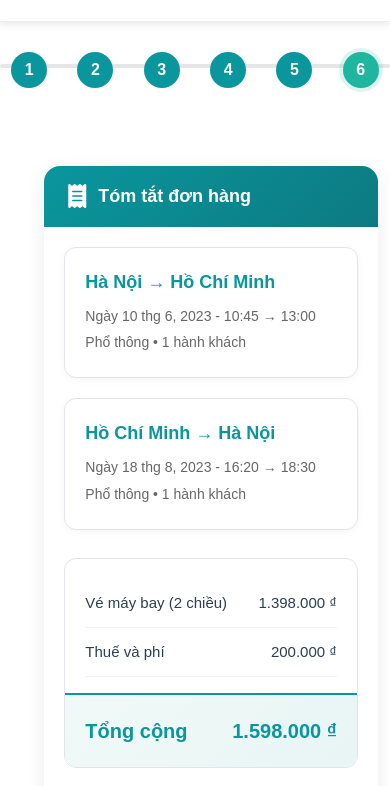
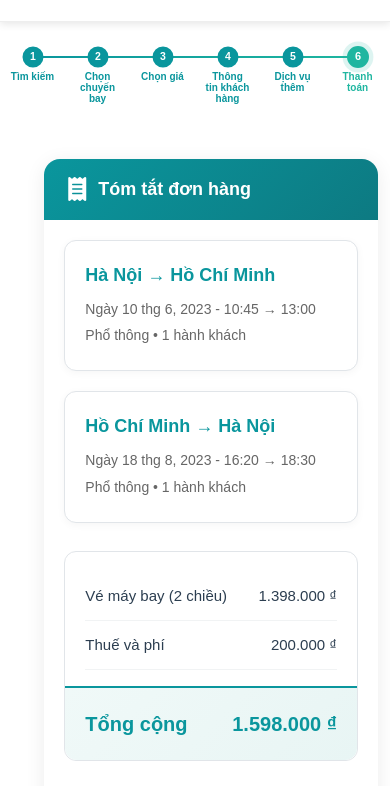
Before and after one commit to MNfine/Website-SkyPlan, a plain HTML site: page frontend/payment.html in a window 390 px wide. Shown: the part 58-844 px from the top of the page. Drawn offline with Linux system fonts and the light colour scheme.

Commit message:
frontend: update responsive for progress bar

```diff
--- a/frontend/assets/styles/payment.css
+++ b/frontend/assets/styles/payment.css
@@ -15,21 +15,33 @@ body {
 .steps {
   position: relative;
   display: flex;
-  align-items: center;
+  align-items: flex-start;
   justify-content: space-between;
-  gap: 24px;
+  gap: 0;
   padding: 10px 0 30px;
 }
 
 .steps .progress {
   position: absolute;
-  left: 0;
-  right: 0;
-  top: 22px;
+  left: 8.33%;
+  right: 8.33%;
+  top: 26px;
   height: 4px;
   background: #e6e6e6;
   border-radius: 2px;
   z-index: 1;
+}
+
+.steps .progress::before {
+  content: '';
+  position: absolute;
+  left: 0;
+  top: 0;
+  height: 100%;
+  background: linear-gradient(90deg, #0a969d 0%, #1fb6a0 100%);
+  border-radius: 2px;
+  transition: width 0.3s ease;
+  width: 100%; /* Step 6 active = 100% */
 }
 
 .step {
@@ -37,6 +49,10 @@ body {
   z-index: 2;
   text-align: center;
   flex: 1;
+  display: flex;
+  flex-direction: column;
+  align-items: center;
+  min-width: 0;
 }
 
 .step .dot {
@@ -45,25 +61,55 @@ body {
   border-radius: 50%;
   background: #cfd8dc;
   color: #fff;
-  display: inline-flex;
+  display: flex;
   align-items: center;
   justify-content: center;
   font-weight: 600;
-  margin: 0 auto 8px;
+  margin: 0 0 8px 0;
+  transition: all 0.3s ease;
+  border: 2px solid transparent;
+  font-size: 12px;
+  position: relative;
 }
 
 .step .label {
   font-size: 14px;
   color: #6b6f72;
+  font-weight: 500;
+  transition: color 0.3s ease;
 }
 
 .step.completed .dot {
   background: #0a969d;
+  border-color: #0a969d;
+  transform: scale(1.05);
+}
+
+.step.completed .label {
+  color: #0a969d;
+  font-weight: 600;
 }
 
 .step.active .dot {
   background: #1fb6a0;
+  border-color: #1fb6a0;
   box-shadow: 0 0 0 4px rgba(31, 182, 160, 0.15);
+  transform: scale(1.1);
+}
+
+.step.active .label {
+  color: #1fb6a0;
+  font-weight: 700;
+}
+
+/* Hover effects for interactive steps */
+.step:not(.active):hover .dot {
+  transform: scale(1.05);
+  cursor: pointer;
+}
+
+.step:not(.active):hover .label {
+  color: #2b2f32;
 }
 
 /* Main Content */
@@ -687,17 +733,83 @@ body {
   }
 }
 
-@media (max-width: 480px) {
-  .payment-container {
-    padding: 0 12px;
+@media (max-width: 768px) {
+  .payment-flow {
+    padding: 20px 0 40px;
+    padding-top: calc(var(--header-height, 80px) + 20px);
   }
 
   .steps {
-    gap: 8px;
+    gap: 0;
+    padding: 10px 0 20px;
+  }
+
+  .step .dot {
+    width: 24px;
+    height: 24px;
+    font-size: 12px;
+    margin-bottom: 6px;
   }
 
   .step .label {
+    font-size: 12px;
+    line-height: 1.2;
+  }
+
+  .steps .progress {
+    top: 21px;
+    height: 3px;
+  }
+
+  .steps .progress::before {
+    height: 3px;
+  }
+}
+
+@media (max-width: 480px) {
+  .payment-flow {
+    padding: 15px 0 30px;
+    padding-top: calc(var(--header-height, 80px) + 15px);
+  }
+
+  .steps {
+    gap: 0;
+    padding: 10px 0 15px;
+    overflow-x: auto;
+    scrollbar-width: none;
+    -ms-overflow-style: none;
+  }
+
+  .steps::-webkit-scrollbar {
     display: none;
+  }
+
+  .step .dot {
+    width: 20px;
+    height: 20px;
+    font-size: 10px;
+    margin-bottom: 4px;
+  }
+
+  .step .label {
+    font-size: 10px;
+    max-width: 45px;
+    word-wrap: break-word;
+    hyphens: auto;
+    line-height: 1.1;
+  }
+
+  .steps .progress {
+    top: 19px;
+    height: 2px;
+  }
+
+  .steps .progress::before {
+    height: 2px;
+  }
+
+  .payment-container {
+    padding: 0 12px;
   }
 
   .section-header h2 {
```
